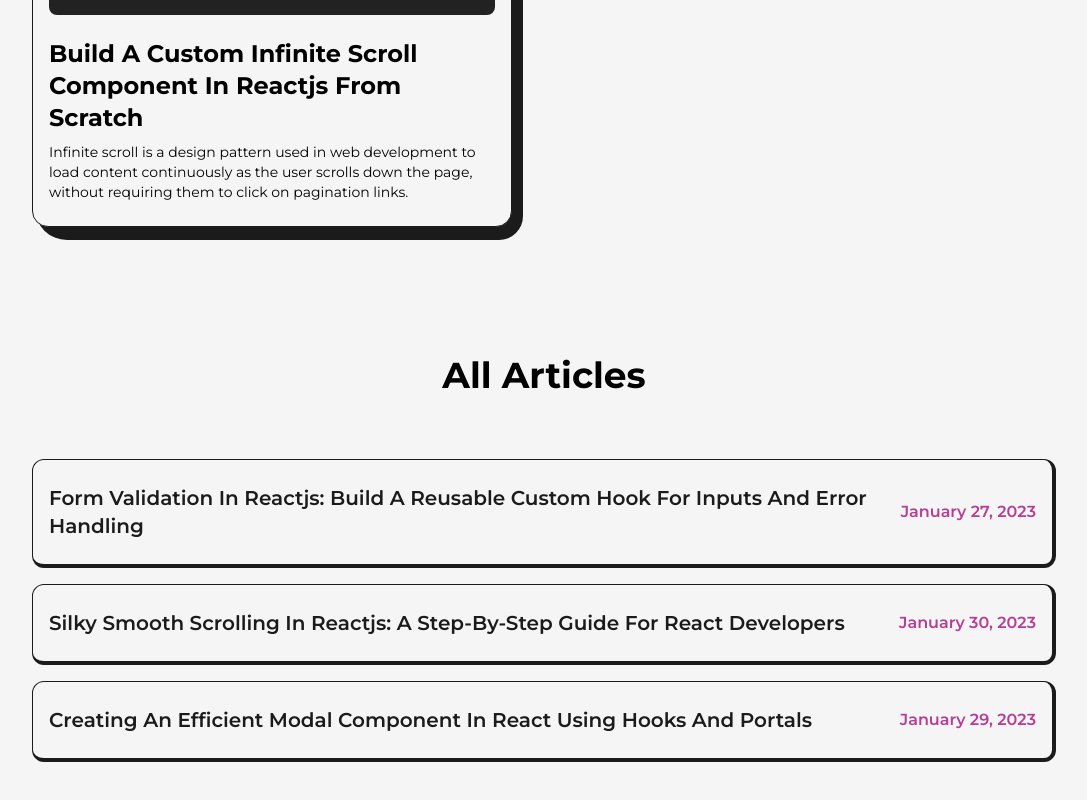
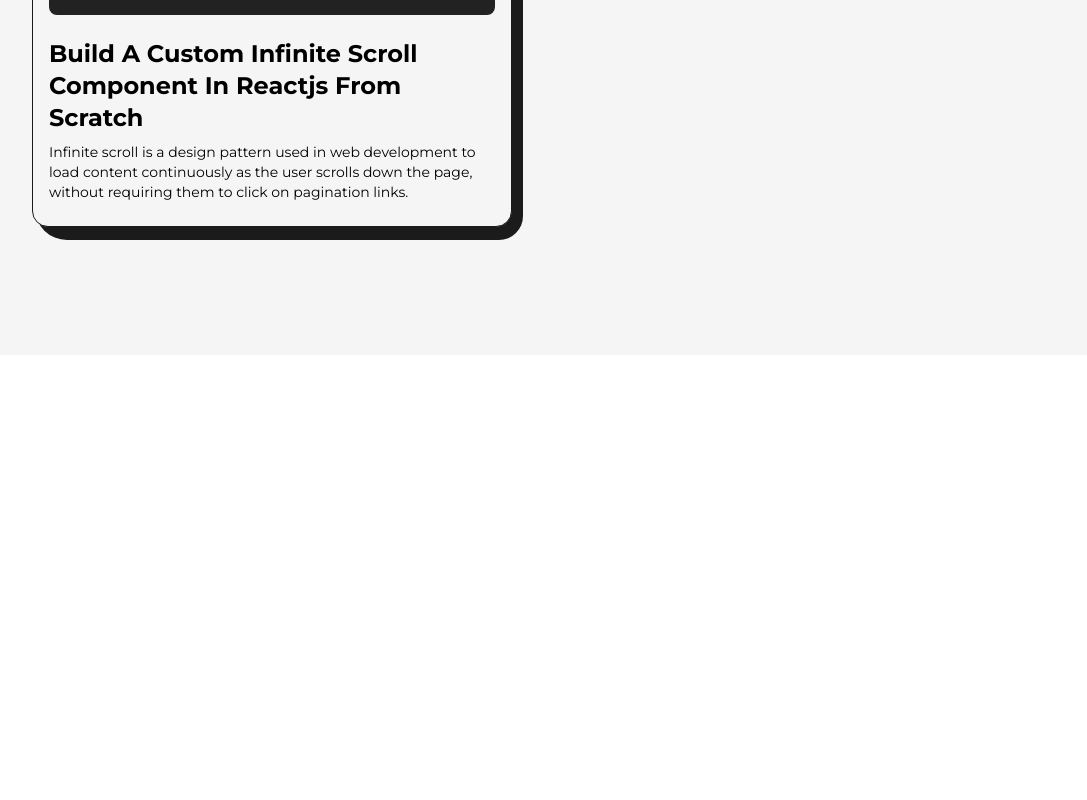
Before and after one commit to balamurali55/my-portifolio-Bala-Murali, a Next.js app: page /works in a window 1280 px wide. Shown: the part 708-1508 px from the top of the page, without its empty margins (96-1183 px from the left). After the commit the page ends 1127 px from the top, so only its background shows below. Built offline with nearby package versions, Linux system fonts and the light colour scheme.

Commit message:
ariticals removed

```diff
--- a/src/pages/works.js
+++ b/src/pages/works.js
@@ -144,31 +144,6 @@
               link="https://infinite-scroll-1zpzo45um-balamurali55s-projects.vercel.app/"
             />
           </ul>
-
-          <h2 className="font-bold text-4xl w-full text-center mt-32 my-16">
-            All Articles
-          </h2>
-
-          <ul className="flex flex-col items-center relative">
-            <Article
-              title="form validation in reactjs: build a reusable custom hook for inputs and error handling"
-              img={blog3}
-              date="January 27, 2023"
-              link="https://devdreaming.com/blogs/react-form-validation-custom-hook"
-            />
-            <Article
-              title="silky smooth scrolling in reactjs: a step-by-step guide for react developers"
-              img={blog4}
-              date="January 30, 2023"
-              link="https://devdreaming.com/blogs/smooth-scrolling-in-react-js"
-            />
-            <Article
-              title="creating an efficient modal component in react using hooks and portals"
-              img={blog5}
-              date="January 29, 2023"
-              link="https://devdreaming.com/blogs/create-efficient-modal-react-portals"
-            />
-          </ul>
         </Layout>
       </main>
     </>
```
